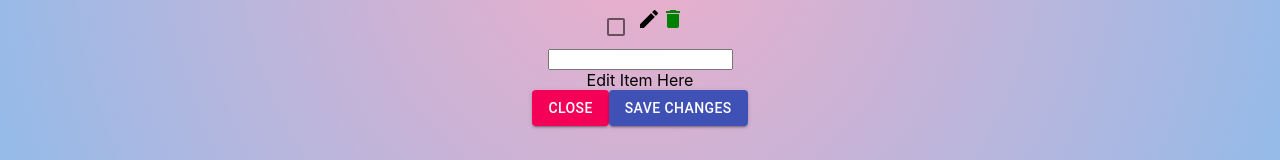
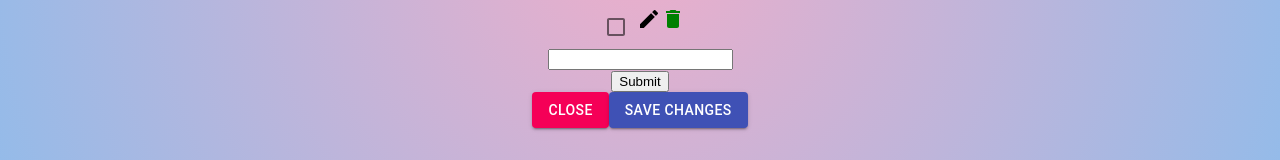
Before and after one commit to 2021-IBM-Accelerate-SW-Track/lab-1-team-11, a React (Create React App) app: page / in a window 1280 px wide. Both pictures are taken after a click on the element "edit_icon". Shown: the part 307-467 px from the top of the page. Built offline with nearby package versions, Linux system fonts and the light colour scheme.

Commit message:
commit#22

```diff
--- a/src/component/modal/modal.js
+++ b/src/component/modal/modal.js
@@ -17,7 +17,7 @@ const Modal = (props) => {
         <div className="modal-header">
         <input className="modal-title" type="text" name="name"/>
         </div>
-        <div className="modal-body">Edit Item Here</div>
+        <input type="submit" name="name" className="modal-body"/>
         <div className="modal-footer">
           <Button variant="contained" color="secondary" className="button1" onClick={handleClose}>
             Close
```
